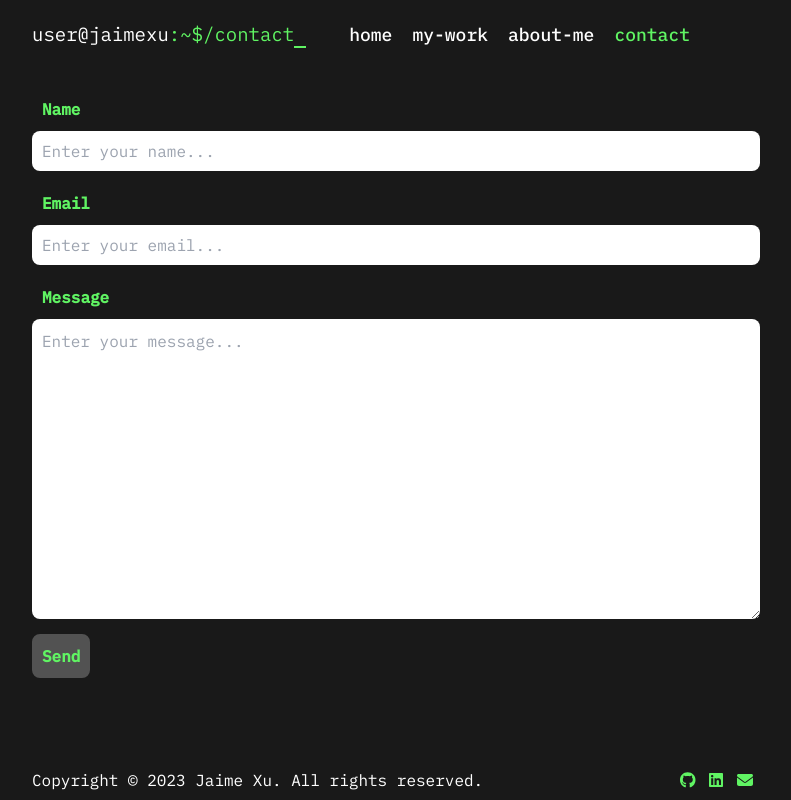
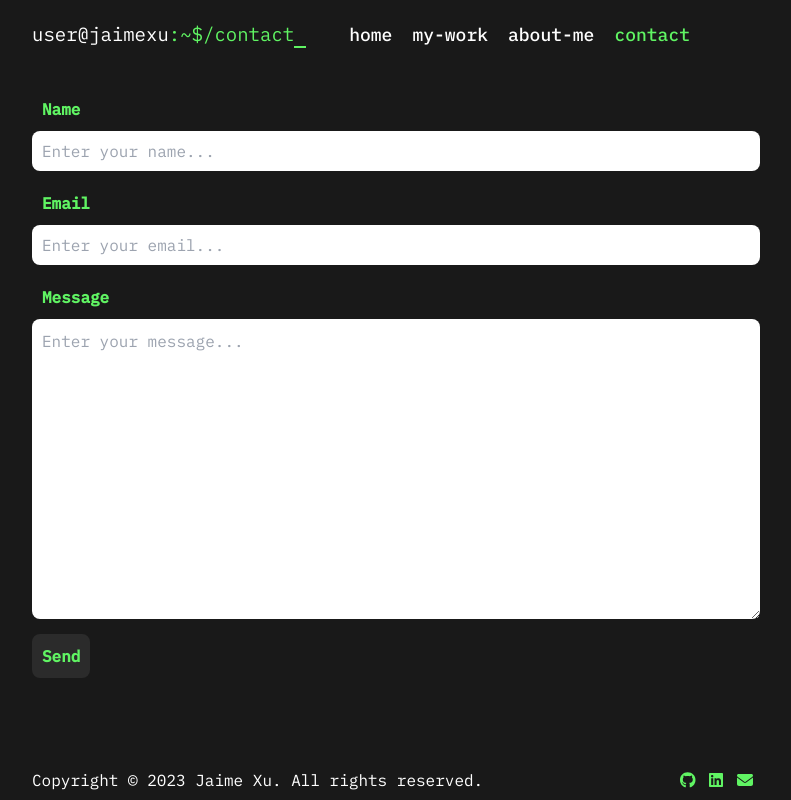
Before and after one commit to jaimexu8/jaimexu.dev, a React (Vite) app: page /contact in a window 1280 px wide. Shown: the whole page, without its empty margins (244-1035 px from the left). Built offline with nearby package versions, Linux system fonts and the light colour scheme.

Commit message:
updated contact form alert

```diff
--- a/src/Components/ContactForm.tsx
+++ b/src/Components/ContactForm.tsx
@@ -1,4 +1,4 @@
-import React, { FC, FormEvent, useRef } from "react";
+import React, { FC, FormEvent, useState, useEffect } from "react";
 import emailjs from "@emailjs/browser";
 import "../index.css";
 
@@ -11,26 +11,28 @@ interface SendEmailError {
 }
 
 export const ContactForm: FC = () => {
-  const form = useRef<HTMLFormElement>(null);
+  const [formData, setFormData] = useState({
+    user_name: "",
+    user_email: "",
+    message: "",
+  });
+
+  const [emailSent, setEmailSent] = useState(false);
 
   const sendEmail = (e: FormEvent) => {
     e.preventDefault();
-
-    if (!form.current) {
-      console.error("Form is not available");
-      return;
-    }
 
     emailjs
       .sendForm(
         "service_57mu53o",
         "template_3w2db0e",
-        form.current,
+        e.currentTarget as HTMLFormElement,
         "Ukt09dJG573K5wksF"
       )
       .then(
         (result: SendEmailResponse) => {
           console.log(result.text);
+          setEmailSent(true); // Set emailSent to true once email is sent
         },
         (error: SendEmailError) => {
           console.log(error.text);
@@ -38,14 +40,32 @@ export const ContactForm: FC = () => {
       );
   };
 
+  useEffect(() => {
+    if (emailSent) {
+      setFormData({
+        user_name: "",
+        user_email: "",
+        message: "",
+      });
+      const timer = setTimeout(() => {
+        setEmailSent(false); // Reset emailSent back to false after 5 seconds
+      }, 5000);
+      return () => clearTimeout(timer); // Clear timeout if the component is unmounted
+    }
+  }, [emailSent]);
+
   return (
-    <form className="form-container" ref={form} onSubmit={sendEmail}>
+    <form className="form-container" onSubmit={sendEmail}>
       <label className="form-label">Name</label>
       <input
         type="text"
         name="user_name"
         placeholder="Enter your name..."
         className="form-input"
+        value={formData.user_name}
+        onChange={(e) =>
+          setFormData({ ...formData, user_name: e.target.value })
+        }
       />
       <label className="form-label">Email</label>
       <input
@@ -53,16 +73,28 @@ export const ContactForm: FC = () => {
         name="user_email"
         placeholder="Enter your email..."
         className="form-input"
+        value={formData.user_email}
+        onChange={(e) =>
+          setFormData({ ...formData, user_email: e.target.value })
+        }
       />
       <label className="form-label">Message</label>
       <textarea
         name="message"
         placeholder="Enter your message..."
         className="form-input message-input"
+        value={formData.message}
+        onChange={(e) => setFormData({ ...formData, message: e.target.value })}
       />
       <button type="submit" value="Send" className="send-button">
         Send
       </button>
+      {emailSent && (
+        <div className="sent-alert">
+          Thanks, your email has been sent! I will get back to you when
+          available!
+        </div>
+      )}
     </form>
   );
 };
--- a/src/index.css
+++ b/src/index.css
@@ -166,7 +166,7 @@ body {
   padding-right: 20px;
   display: flex;
   flex-direction: column;
-  flex-grow: 0.6;
+  flex-grow: 1;
 }
 
 .form-label {
@@ -193,8 +193,23 @@ body {
   margin-top: 15px;
   border-width: 10px;
   border-radius: 8px;
-  border-color: hsl(0, 0%, 32%);
-  background: hsl(0, 0%, 32%);
+  border-color: hsl(0, 0%, 17%);
+  background: hsl(0, 0%, 17%);
   color: #60F463;
   font-weight: 600;
 }
+
+.send-button:hover {
+  border-color: hsl(0, 0%, 20%);
+  background: hsl(0, 0%, 20%);
+  color: #9fe6a0;
+}
+
+.sent-alert {
+  margin-top: 20px;
+  padding: 10px;
+  background-color: hsl(0, 0%, 20%);
+  color: white;
+  text-align: center;
+  border-radius: 8px;
+}
```
Also changed, not shown: 1 other file (tests, documents, lock files or other folders).
